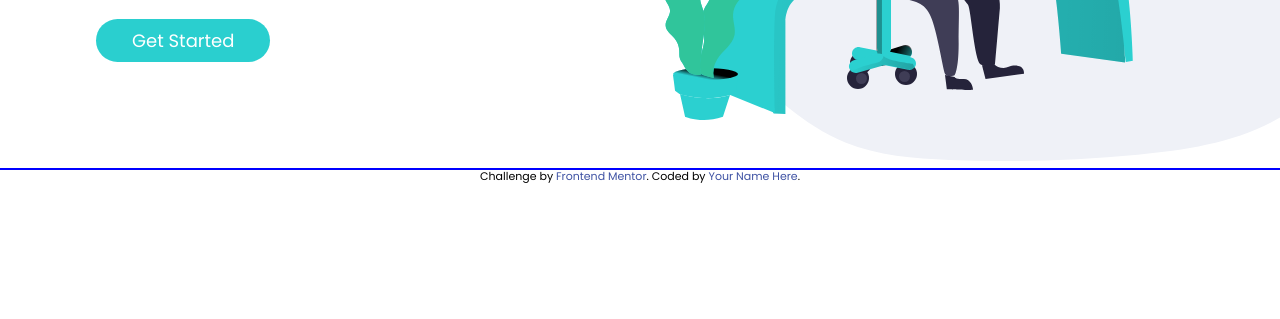
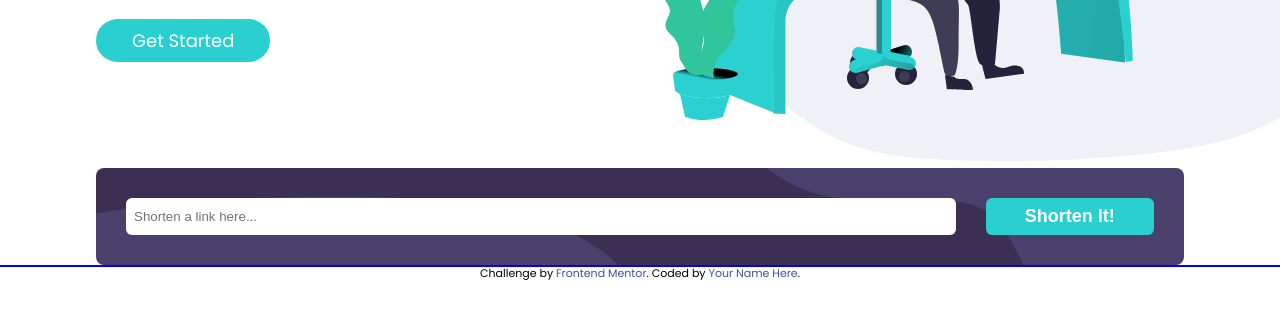
Before and after one commit to adetoye-dev/shortly, a plain HTML site: page index.html in a window 1280 px wide. Shown: the part 401-720 px from the top of the page. Drawn offline with Linux system fonts and the light colour scheme.

Commit message:
create enter link form

```diff
--- a/index.html
+++ b/index.html
@@ -78,6 +78,20 @@
             />
           </div>
         </section>
+        <div class="enter-link-container">
+          <form action="" class="flex flex-direction enter-link-form">
+            <input
+              type="text"
+              name="link"
+              id="enter-link-input"
+              class="form-item"
+              placeholder="Shorten a link here..."
+            />
+            <button type="submit" class="shorten-btn form-item">
+              Shorten It!
+            </button>
+          </form>
+        </div>
       </div>
     </main>
 
--- a/style.css
+++ b/style.css
@@ -170,6 +170,35 @@ a {
   max-width: 155%;
 }
 
+.enter-link-container {
+  position: relative;
+  background-image: url("./images/bg-shorten-mobile.svg");
+  background-color: var(--Dark-Violet);
+  background-size: contain;
+  background-repeat: no-repeat;
+  padding: 3rem;
+  border-radius: 0.8rem;
+}
+
+.enter-link-form {
+  gap: var(--gap);
+}
+
+.form-item {
+  border-radius: 0.6rem;
+  padding: 1.2rem;
+  width: 100%;
+  outline: none;
+  border: none;
+}
+
+.shorten-btn {
+  color: var(--white);
+  background-color: var(--Cyan);
+  font-weight: 700;
+  font-size: 1.8rem;
+}
+
 @media (min-width: 600px) {
   .nav {
     position: relative;
@@ -218,6 +247,16 @@ a {
   .hero-text {
     margin: 1rem 0 3rem;
   }
+  .enter-link-container {
+    background-image: url("./images/bg-shorten-desktop.svg");
+    background-size: cover;
+  }
+  .form-item {
+    padding: 0.8rem;
+  }
+  .shorten-btn {
+    width: 20%;
+  }
 }
 
 @media (min-width: 1024px) {
```
